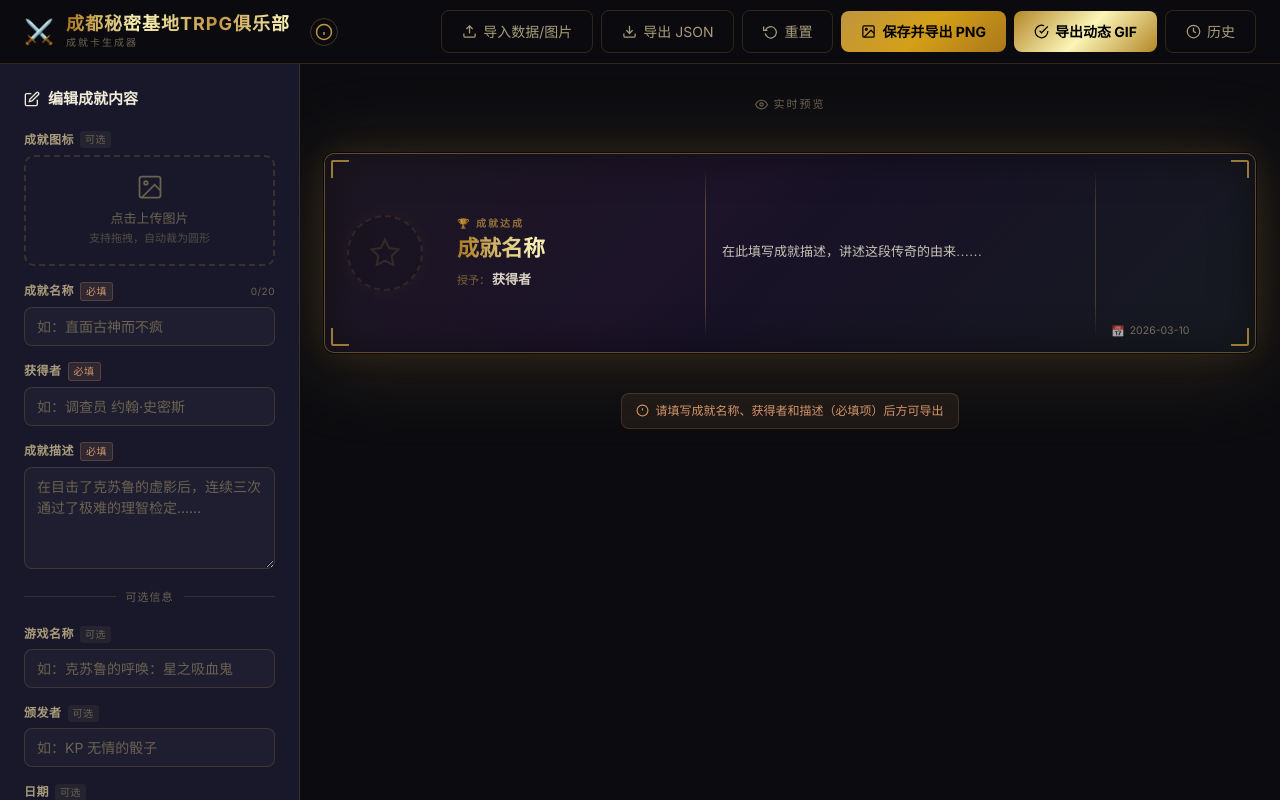
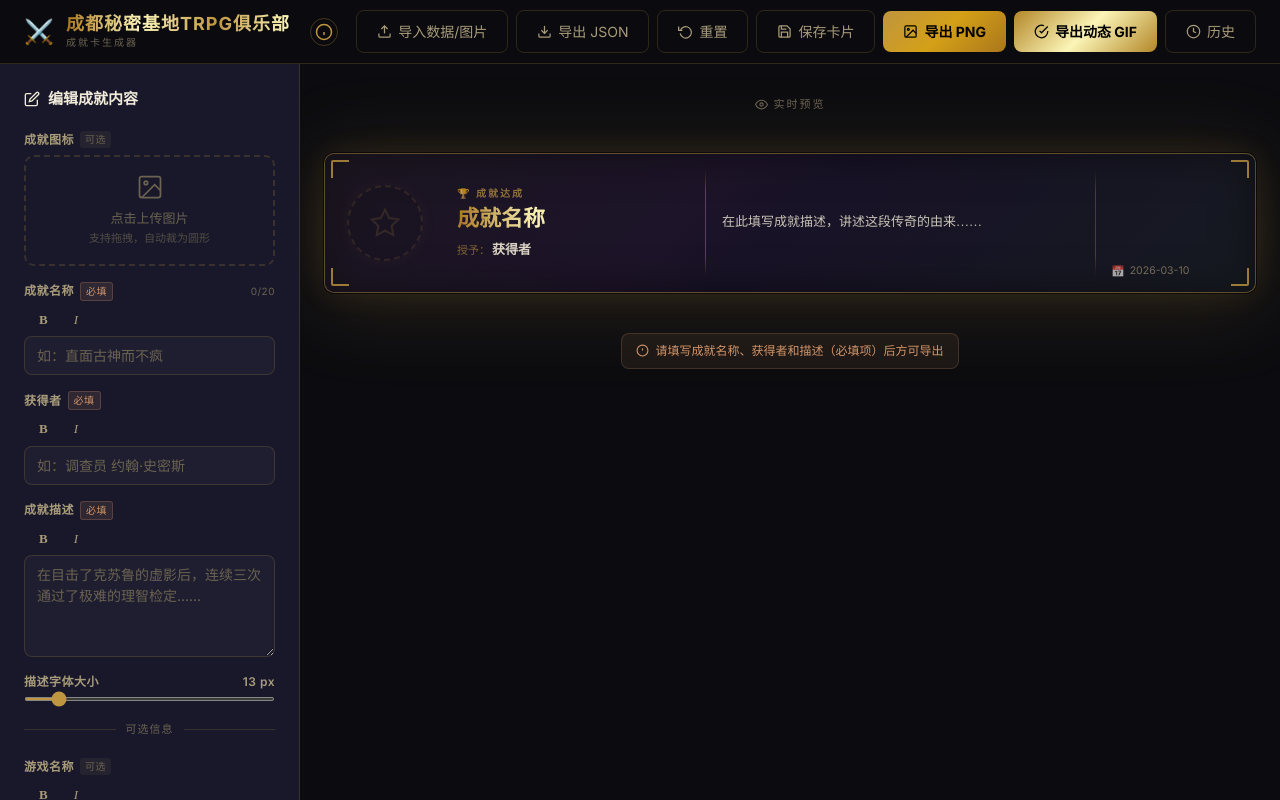
Before and after one commit to jeffdyuyi/trpg-achievement-forge, a Vue app: page / in a window 1280 px wide. Shown: the top 800 px of the page. Built offline with nearby package versions, Linux system fonts and the light colour scheme; a web font is replaced by a local one.

Commit message:
feat: 支持自适应成就卡高度、自定义字体大小、加入富文本文本框及分离保存导出功能

```diff
--- a/src/App.vue
+++ b/src/App.vue
@@ -49,7 +49,22 @@
           重置
         </button>
 
-        <!-- Save & Export PNG -->
+        <!-- Save to History -->
+        <button
+          class="btn-ghost"
+          @click="handleSave"
+          :disabled="!canExport"
+          title="将当前卡片保存到本地记录"
+        >
+          <svg width="15" height="15" viewBox="0 0 24 24" fill="none" stroke="currentColor" stroke-width="2">
+            <path d="M19 21H5a2 2 0 0 1-2-2V5a2 2 0 0 1 2-2h11l5 5v11a2 2 0 0 1-2 2z"></path>
+            <polyline points="17 21 17 13 7 13 7 21"></polyline>
+            <polyline points="7 3 7 8 15 8"></polyline>
+          </svg>
+          保存卡片
+        </button>
+
+        <!-- Export PNG -->
         <button
           class="btn-gold"
           @click="handleExportPNG"
@@ -64,7 +79,7 @@
           <svg v-else class="spin" width="15" height="15" viewBox="0 0 24 24" fill="none" stroke="currentColor" stroke-width="2">
             <path d="M21 12a9 9 0 1 1-6.219-8.56"/>
           </svg>
-          {{ isExporting ? '导出中…' : '保存并导出 PNG' }}
+          {{ isExporting ? '生成中…' : '导出 PNG' }}
         </button>
 
         <!-- Export GIF -->
@@ -141,7 +156,7 @@
             <svg width="13" height="13" viewBox="0 0 24 24" fill="none" stroke="currentColor" stroke-width="2">
               <polyline points="20 6 9 17 4 12"/>
             </svg>
-            卡片已就绪，导出的 PNG 会自动嵌入数据，可随时拖回导入
+            卡片已就绪，导出的资源会自动带上历史数据，也可点击"保存卡片"记录在本地。
           </div>
         </div>
       </main>
@@ -240,6 +255,17 @@ onMounted(() => {
   store.loadHistory()
 })
 
+// Save to local history
+async function handleSave() {
+  if (!canExport.value) {
+    showToast('请先填写必填信息', 'error')
+    return
+  }
+  await store.saveToHistory()
+  showToast('✅ 卡片已保存到本地历史记录', 'success')
+  showHistory.value = true
+}
+
 // PNG export
 async function handleExportPNG() {
   if (!canExport.value) {
@@ -250,8 +276,7 @@ async function handleExportPNG() {
   isExporting.value = true
 
   try {
-    // Save to history first
-    const record = await store.saveToHistory()
+    const record = store.buildRecord()
 
     const cardEl = cardRef.value?.cardRef
     if (!cardEl) throw new Error('找不到卡片元素')
@@ -300,7 +325,7 @@ async function handleExportGIF() {
   isExportingGIF.value = true
 
   try {
-    const record = await store.saveToHistory()
+    const record = store.buildRecord()
     const cardEl = cardRef.value?.cardRef
     const cardComp = cardRef.value
     if (!cardEl || !cardComp.forceShimmerPos) throw new Error('找不到卡片元素')
--- a/src/components/AchievementCard.vue
+++ b/src/components/AchievementCard.vue
@@ -29,11 +29,11 @@
         <!-- Achievement badge label -->
         <div class="card-badge-label">🏆 成就达成</div>
         <!-- Title with golden shimmer -->
-        <h1 class="card-title golden-text" ref="titleRef">{{ form.title || '成就名称' }}</h1>
+        <h1 class="card-title golden-text" ref="titleRef" v-html="form.title || '成就名称'"></h1>
         <!-- Recipient -->
         <div class="card-recipient">
           <span class="card-recipient-prefix">授予：</span>
-          <span class="card-recipient-name">{{ form.recipient || '获得者' }}</span>
+          <span class="card-recipient-name" v-html="form.recipient || '获得者'"></span>
         </div>
       </div>
 
@@ -42,18 +42,18 @@
 
       <!-- Center-right: Description -->
       <div class="card-desc-area">
-        <p class="card-description">{{ form.description || '在此填写成就描述，讲述这段传奇的由来……' }}</p>
+        <p class="card-description" :style="{ fontSize: (form.descriptionFontSize || 13) + 'px' }" v-html="form.description || '在此填写成就描述，讲述这段传奇的由来……'"></p>
       </div>
 
       <!-- Right: Metadata -->
       <div class="card-meta-area">
         <div v-if="form.gameName" class="card-meta-item">
           <span class="card-meta-icon">🎲</span>
-          <span>{{ form.gameName }}</span>
+          <span v-html="form.gameName"></span>
         </div>
         <div v-if="form.issuer" class="card-meta-item">
           <span class="card-meta-icon">📜</span>
-          <span>{{ form.issuer }}</span>
+          <span v-html="form.issuer"></span>
         </div>
         <div v-if="form.date" class="card-meta-item">
           <span class="card-meta-icon">📅</span>
@@ -121,7 +121,8 @@ const customStyle = computed(() => {
 .achievement-card {
   position: relative;
   width: 1000px;
-  min-height: 200px;
+  min-height: 140px;
+  height: auto;
   max-width: 100%;
   display: flex;
   align-items: stretch;
@@ -270,7 +271,6 @@ const customStyle = computed(() => {
   z-index: 2;
 }
 .card-description {
-  font-size: 13px;
   line-height: 1.7;
   color: rgba(240,234,216,0.82);
   margin: 0;
--- a/src/components/EditorPanel.vue
+++ b/src/components/EditorPanel.vue
@@ -39,9 +39,7 @@
           {{ form.title?.length || 0 }}/20
         </span>
       </label>
-      <input
-        class="forge-input"
-        type="text"
+      <RichInput
         v-model="form.title"
         placeholder="如：直面古神而不疯"
         maxlength="20"
@@ -51,9 +49,7 @@
     <!-- Recipient (required) -->
     <div class="form-group">
       <label class="form-label">获得者 <span class="required-tag">必填</span></label>
-      <input
-        class="forge-input"
-        type="text"
+      <RichInput
         v-model="form.recipient"
         placeholder="如：调查员 约翰·史密斯"
       />
@@ -62,12 +58,27 @@
     <!-- Description (required) -->
     <div class="form-group">
       <label class="form-label">成就描述 <span class="required-tag">必填</span></label>
-      <textarea
-        class="forge-input"
+      <RichInput
+        multiline
         v-model="form.description"
         placeholder="在目击了克苏鲁的虚影后，连续三次通过了极难的理智检定……"
         rows="4"
         style="resize:vertical; min-height: 80px;"
+      />
+    </div>
+
+    <!-- Font size for description -->
+    <div class="form-group">
+      <label class="form-label" style="display:flex; justify-content:space-between;">
+        <span>描述字体大小</span>
+        <span>{{ form.descriptionFontSize }} px</span>
+      </label>
+      <input
+        type="range"
+        min="10"
+        max="36"
+        v-model.number="form.descriptionFontSize"
+        style="width:100%; height:4px; accent-color: var(--gold-1); cursor:pointer;"
       />
     </div>
 
@@ -79,9 +90,7 @@
     <!-- Game Name -->
     <div class="form-group">
       <label class="form-label">游戏名称 <span class="optional-tag">可选</span></label>
-      <input
-        class="forge-input"
-        type="text"
+      <RichInput
         v-model="form.gameName"
         placeholder="如：克苏鲁的呼唤：星之吸血鬼"
       />
@@ -90,9 +99,7 @@
     <!-- Issuer -->
     <div class="form-group">
       <label class="form-label">颁发者 <span class="optional-tag">可选</span></label>
-      <input
-        class="forge-input"
-        type="text"
+      <RichInput
         v-model="form.issuer"
         placeholder="如：KP 无情的骰子"
       />
@@ -138,6 +145,7 @@
 import { ref } from 'vue'
 import { useAchievementStore } from '../stores/achievement.js'
 import { storeToRefs } from 'pinia'
+import RichInput from './RichInput.vue'
 
 const store = useAchievementStore()
 const { form } = storeToRefs(store)
--- /dev/null
+++ b/src/components/RichInput.vue
@@ -0,0 +1,92 @@
+<template>
+  <div class="rich-input-container">
+    <div class="rich-toolbar">
+      <button type="button" class="rich-btn" @click.prevent="applyFormat('b')" title="加粗 (Bold)"><b style="font-family: serif;">B</b></button>
+      <button type="button" class="rich-btn" @click.prevent="applyFormat('i')" title="斜体 (Italic)"><i style="font-family: serif;">I</i></button>
+      <slot name="toolbar-extra"></slot>
+    </div>
+    <textarea
+      v-if="multiline"
+      ref="inputEl"
+      class="forge-input"
+      :value="modelValue"
+      @input="onInput"
+      v-bind="$attrs"
+    ></textarea>
+    <input
+      v-else
+      ref="inputEl"
+      class="forge-input"
+      type="text"
+      :value="modelValue"
+      @input="onInput"
+      v-bind="$attrs"
+    />
+  </div>
+</template>
+
+<script setup>
+import { ref } from 'vue'
+
+const props = defineProps({
+  modelValue: String,
+  multiline: { type: Boolean, default: false }
+})
+
+const emit = defineEmits(['update:modelValue'])
+const inputEl = ref(null)
+
+function onInput(e) {
+  emit('update:modelValue', e.target.value)
+}
+
+function applyFormat(tag) {
+  const el = inputEl.value
+  if (!el) return
+  const start = el.selectionStart
+  const end = el.selectionEnd
+  const val = props.modelValue || ''
+
+  const before = val.substring(0, start)
+  const selected = val.substring(start, end)
+  const after = val.substring(end)
+
+  const insert = `<${tag}>${selected}</${tag}>`
+  const newVal = before + insert + after
+
+  emit('update:modelValue', newVal)
+
+  setTimeout(() => {
+    el.focus()
+    el.setSelectionRange(start + tag.length + 2, end + tag.length + 2)
+  }, 0)
+}
+</script>
+
+<style scoped>
+.rich-input-container {
+  display: flex;
+  flex-direction: column;
+  gap: 4px;
+}
+.rich-toolbar {
+  display: flex;
+  gap: 4px;
+  padding: 0 4px;
+}
+.rich-btn {
+  background: transparent;
+  border: 1px solid transparent;
+  color: var(--text-secondary);
+  cursor: pointer;
+  padding: 2px 10px;
+  border-radius: 4px;
+  font-size: 13px;
+  transition: all 0.2s;
+}
+.rich-btn:hover {
+  background: rgba(191,149,63,0.15);
+  color: var(--gold-2);
+  border-color: rgba(191,149,63,0.3);
+}
+</style>
--- a/src/stores/achievement.js
+++ b/src/stores/achievement.js
@@ -10,6 +10,7 @@ export const useAchievementStore = defineStore('achievement', () => {
         title: '',
         recipient: '',
         description: '',
+        descriptionFontSize: 13,
         gameName: '',
         issuer: '',
         date: new Date().toISOString().slice(0, 10),
@@ -57,6 +58,7 @@ export const useAchievementStore = defineStore('achievement', () => {
             description: form.value.description,
             iconBase64: form.value.iconBase64,
             metadata: {
+                descriptionFontSize: form.value.descriptionFontSize,
                 gameName: form.value.gameName,
                 issuer: form.value.issuer,
                 date: form.value.date,
@@ -99,6 +101,7 @@ export const useAchievementStore = defineStore('achievement', () => {
         form.value.title = record.title || ''
         form.value.recipient = record.recipient || ''
         form.value.description = record.description || ''
+        form.value.descriptionFontSize = record.metadata?.descriptionFontSize || 13
         form.value.iconBase64 = record.iconBase64 || ''
         form.value.gameName = record.metadata?.gameName || ''
         form.value.issuer = record.metadata?.issuer || ''
@@ -114,6 +117,7 @@ export const useAchievementStore = defineStore('achievement', () => {
             title: '',
             recipient: '',
             description: '',
+            descriptionFontSize: 13,
             gameName: '',
             issuer: '',
             date: new Date().toISOString().slice(0, 10),
@@ -167,5 +171,6 @@ export const useAchievementStore = defineStore('achievement', () => {
         resetForm,
         exportJSON,
         importJSON,
+        buildRecord,
     }
 })
```
